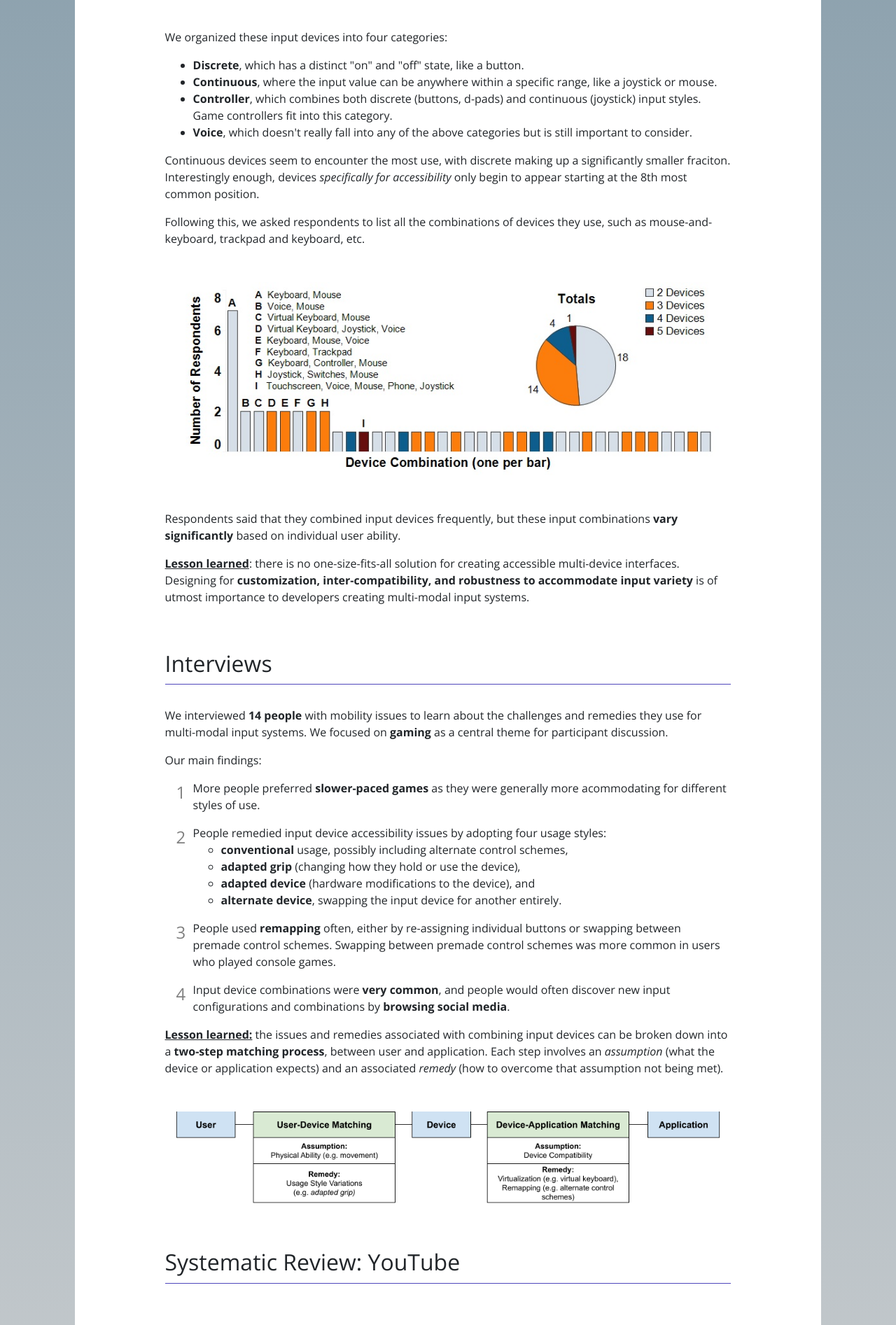
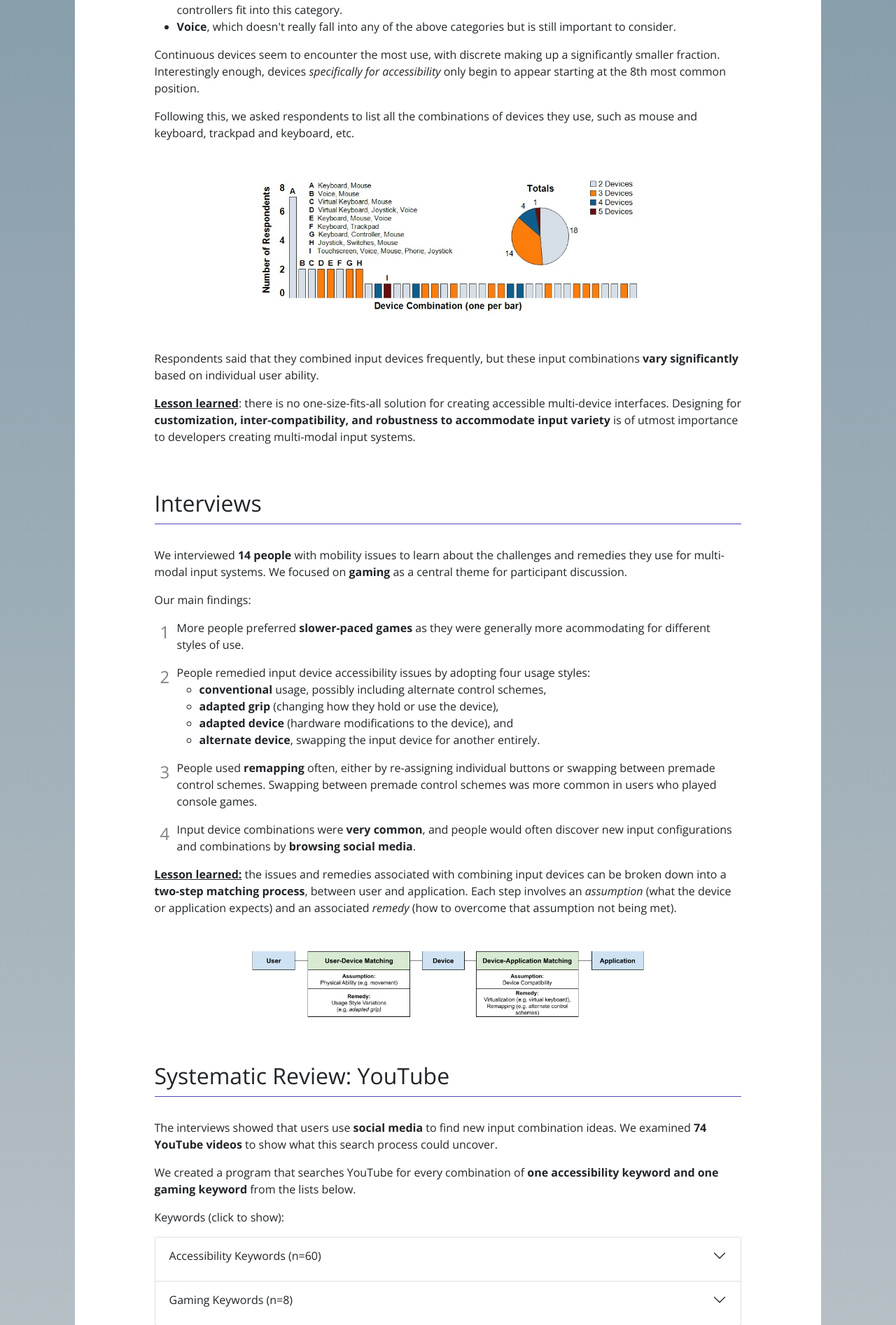
Before and after one commit to JohannWentzel/website, a PHP site: page /projects/msr-mmi/index.html in a window 1280 px wide. Shown: the part 2807-4700 px from the top of the page at 70% size. Run offline with PHP 8.4, Linux system fonts and the light colour scheme; some libraries are stand-ins or nearby versions.

Commit message:
blog post done

```diff
--- a/projects/msr-mmi/index.html
+++ b/projects/msr-mmi/index.html
@@ -32,7 +32,8 @@
         <!-- <link rel="apple-touch-icon" href="apple-touch-icon.png"> --><!-- Place favicon.ico in the root directory -->
         <link rel="stylesheet" href="./main.css">
         <link href="https://fonts.googleapis.com/css?family=Open+Sans:300,300i,400,400i,700&display=swap" rel="stylesheet">
-        <link rel="stylesheet" href="https://stackpath.bootstrapcdn.com/bootstrap/4.1.2/css/bootstrap.min.css" integrity="sha384-Smlep5jCw/wG7hdkwQ/Z5nLIefveQRIY9nfy6xoR1uRYBtpZgI6339F5dgvm/e9B" crossorigin="anonymous">
+        <link href="https://cdn.jsdelivr.net/npm/bootstrap@5.0.2/dist/css/bootstrap.min.css" rel="stylesheet" integrity="sha384-EVSTQN3/azprG1Anm3QDgpJLIm9Nao0Yz1ztcQTwFspd3yD65VohhpuuCOmLASjC" crossorigin="anonymous">
+<script src="https://cdn.jsdelivr.net/npm/bootstrap@5.0.2/dist/js/bootstrap.bundle.min.js" integrity="sha384-MrcW6ZMFYlzcLA8Nl+NtUVF0sA7MsXsP1UyJoMp4YLEuNSfAP+JcXn/tWtIaxVXM" crossorigin="anonymous"></script>
         <script src="./scripts.js"></script>
 
 
@@ -104,13 +105,13 @@
                 <p>
                     First, we asked respondents which <b>categories of computing device they own</b>.
                 </p>
-                <img class="figure col-lg-6 offset-lg-3 img-fluid mx-auto d-block" src="img/survey-devices.png">
+                <img class="figure col-xl-4 offset-xl-4 col-lg-8 offset-lg-1 img-fluid mx-auto d-block" src="img/survey-devices.png">
 
                 <p>
                     Next, we asked respondents to list all the <b>input devices they use with these computing devices</b>.
                 </p>
 
-                <img class="figure col-lg-8 offset-lg-2 img-fluid mx-auto d-block" src="img/survey-inputs.jpg">
+                <img class="figure col-xl-6 offset-xl-3 col-lg-10 offset-lg-1 img-fluid mx-auto d-block" src="img/survey-inputs.jpg">
 
                 <p>
                     We organized these input devices into four categories:
@@ -121,14 +122,14 @@
                         <li><b>Voice</b>, which doesn't really fall into any of the above categories but is still important to consider.</li>
                     </ul>
 
-                    Continuous devices seem to encounter the most use, with discrete making up a significantly smaller fraciton. Interestingly enough, devices <i>specifically for accessibility</i> only begin to appear starting at the 8th most common position.
+                    Continuous devices seem to encounter the most use, with discrete making up a significantly smaller fraction. Interestingly enough, devices <i>specifically for accessibility</i> only begin to appear starting at the 8th most common position.
                 </p>
 
                 <p>
-                    Following this, we asked respondents to list all the combinations of devices they use, such as mouse-and-keyboard, trackpad and keyboard, etc.
+                    Following this, we asked respondents to list all the combinations of devices they use, such as mouse and keyboard, trackpad and keyboard, etc.
                 </p>
 
-                <img class="figure col-12 img-fluid mx-auto d-block" src="img/survey-combos.jpg">
+                <img class="figure col-xl-8 offset-xl-2 col-12 img-fluid mx-auto d-block" src="img/survey-combos.jpg">
 
                 <p>
                     Respondents said that they combined input devices frequently, but these input combinations <b>vary significantly</b> based on individual user ability.
@@ -169,7 +170,7 @@
                     <u><b>Lesson learned:</b></u> the issues and remedies associated with combining input devices can be broken down into a <b>two-step matching process</b>, between user and application. Each step involves an <i>assumption</i> (what the device or application expects) and an associated <i>remedy</i> (how to overcome that assumption not being met).
                 </p>
 
-                <img class="figure col-12 img-fluid mx-auto d-block" src="img/matching.png">
+                <img class="figure col-xl-8 offset-xl-2 col-12 img-fluid mx-auto d-block" src="img/matching.png">
 
 
 
@@ -177,6 +178,53 @@
 
             <div id="yt-analysis" class="col-md-10 offset-md-1 col-xs-12 offset-xs-0 content-section">
                 <h1>Systematic Review: YouTube</h1>
+                <p>
+                    The interviews showed that users use <b>social media</b> to find new input combination ideas. We examined <b>74 YouTube videos</b> to show what this search process could uncover.
+                </p>
+
+                <p>
+                    We created a program that searches YouTube for every combination of <b>one accessibility keyword and one gaming keyword</b> from the lists below.
+                </p>
+
+                <p>Keywords (click to show):</p>
+
+                <div class="accordion" id="keyword-accordion">
+                    <div class="accordion-item">
+                        <h2 class="accordion-header" id="headingOne">
+                        <button class="accordion-button collapsed" type="button" data-bs-toggle="collapse" data-bs-target="#collapseOne" aria-expanded="true" aria-controls="collapseOne">
+                            Accessibility Keywords (n=60)
+                        </button>
+                        </h2>
+                        <div id="collapseOne" class="accordion-collapse collapse" aria-labelledby="headingOne" data-bs-parent="#keyword-accordion">
+                        <div class="accordion-body">
+                                AAC, accessibility, ALS, amputation, amputee, arthritis, assistive technology, ataxia, augmentative communication, brain injury, cerebral palsy, congenital amputation, congenital amputee, disabilities, disability, disease, dystonia, essential tremor, Friedreich ataxia, Friedreich’s ataxia, handicap, hemiplegia, hemiplegic, hydrocephalus, hydrocephaly, Lou Gehrig’s, Lou Gehrig’s disease, medical amputation, medical amputee, motor disabilities, motor impairment, MS -Microsoft, multiple sclerosis, muscular, muscular dystrophy, myopathy, paralysis, paralyzed, paraplegia, paraplegic, Parkinson’s, Parkinson’s disease, physical disabilities, psychomotor agitation, quadriplegia, quadriplegic, rehabilitation, sclerosis, seizure disorder, SMA, special needs, spina bifida, spinal, spinal cord injury, spinal muscular atrophy, stroke, TBI, traumatic brain injury, tremor, wheelchair
+                        </div>
+                        </div>
+                    </div>
+                    <div class="accordion-item">
+                        <h2 class="accordion-header" id="headingTwo">
+                        <button class="accordion-button collapsed" type="button" data-bs-toggle="collapse" data-bs-target="#collapseTwo" aria-expanded="false" aria-controls="collapseTwo">
+                            Gaming Keywords (n=8)
+                        </button>
+                        </h2>
+                        <div id="collapseTwo" class="accordion-collapse collapse" aria-labelledby="headingTwo" data-bs-parent="#keyword-accordion">
+                        <div class="accordion-body">
+                                Gaming, video games, videogames, PC gaming, console gaming, gaming setup, XBOX, PlayStation
+                        </div>
+                        </div>
+                    </div>
+                </div>
+
+                <p>
+                    Our main findings:
+                </p>
+                <ol>
+                    <li>Most videos showed one device being used, but the vast majority of those one-device videos showed users playing on a game console.</li>
+                    <li>Videos showing console gamers had a <strong>bigger variety in usage styles</strong>, but the vidoes showing PC gamers showed<strong> more alternate devices</strong> being used.</li>
+                    <li>Videos of console gamers showed them using <strong>multiple body parts</strong> more often.</li>
+                </ol>
+
+                <img class="figure col-xl-8 offset-xl-2 col-12 img-fluid mx-auto d-block" src="img/yt-results.jpg">
 
             </div>
 
@@ -184,16 +232,13 @@
                 <h1>What Can We Learn?</h1>
                 <ol>
                     <li>
-                        <b>Consider the Task:</b> How far do users usually reach using your app? Tailor your input amplification to
-                    your user's typical reaching motions.
+                        <b>General Support:</b> Designers need to design their apps to accommodate a wide variety of hardware and combinations.
                     </li>
                     <li>
-                        <b>Consider the Function:</b> Watch how much you're offsetting the user's hand so they don't lose their sense of body ownership.
-                        The <i>slope</i> of the amplification function is an important factor in its usability, take it into consideration when designing an amplification function.
+                        <b>Discovery:</b> Tools to help users <i>discover and implement</i> multi-device configurations will make a significant difference to a system's usability.
                     </li>
                     <li>
-                        <b>Consider the Person:</b> How much experience do your users have with VR and gaming in general? You may be able to get away with more
-                        amplification if you don't expect them to be very experienced.
+                        <b>Virtual Devices:</b> Many users reported using virtual devices (software keyboard, etc.) to supplement real ones. Researchers need to consider virtual devices as a meaningful part of future device spaces.
                     </li>
                 </ol>
             </div>
@@ -220,11 +265,11 @@
                 <h1>Contact Us</h1>
                 <p>Questions? Feel free to contact:</p>
                 <ul>
-                    <li><span class="contact-author-name">Johann Wentzel </span>(PhD student, University of Waterloo) <br>jdwentze [at] uwaterloo.ca</li>
-                    <li><span class="contact-author-name">Sasa Junuzovic </span> (Microsoft Research) <br>sasa.junuzovic [at] microsoft.com</li>
-                    <li><span class="contact-author-name">James Devine </span> (Microsoft Research) <br>t-jamdev [at] microsoft.com</li>
-                    <li><span class="contact-author-name">John Porter </span> (Microsoft Research) <br>john.porter [at] microsoft.com</li>
-                    <li><span class="contact-author-name">Sasa Junuzovic </span> (Microsoft Research) <br>martez.mott [at] microsoft.com</li>
+                    <li><strong>Johann Wentzel </strong>(PhD student, University of Waterloo) <br>jdwentze [at] uwaterloo.ca</li>
+                    <li><strong>Sasa Junuzovic </strong> (Microsoft Research) <br>sasa.junuzovic [at] microsoft.com</li>
+                    <li><strong>James Devine </strong> (Microsoft Research) <br>t-jamdev [at] microsoft.com</li>
+                    <li><strong>John Porter </strong> (Microsoft Research) <br>john.porter [at] microsoft.com</li>
+                    <li><strong>Sasa Junuzovic </strong> (Microsoft Research) <br>martez.mott [at] microsoft.com</li>
                 </ul>
             </div>
             <!-- <hr class="rule col-md-10 offset-md-1"col-xs-12 offset-xs-0 > -->
--- a/projects/msr-mmi/main.css
+++ b/projects/msr-mmi/main.css
@@ -130,6 +130,10 @@ hr {
     font-size: small;
 }
 
+.accordion {
+    margin-bottom: 25px;
+}
+
 .doi-url{
     word-wrap: break-word;
 }
```
